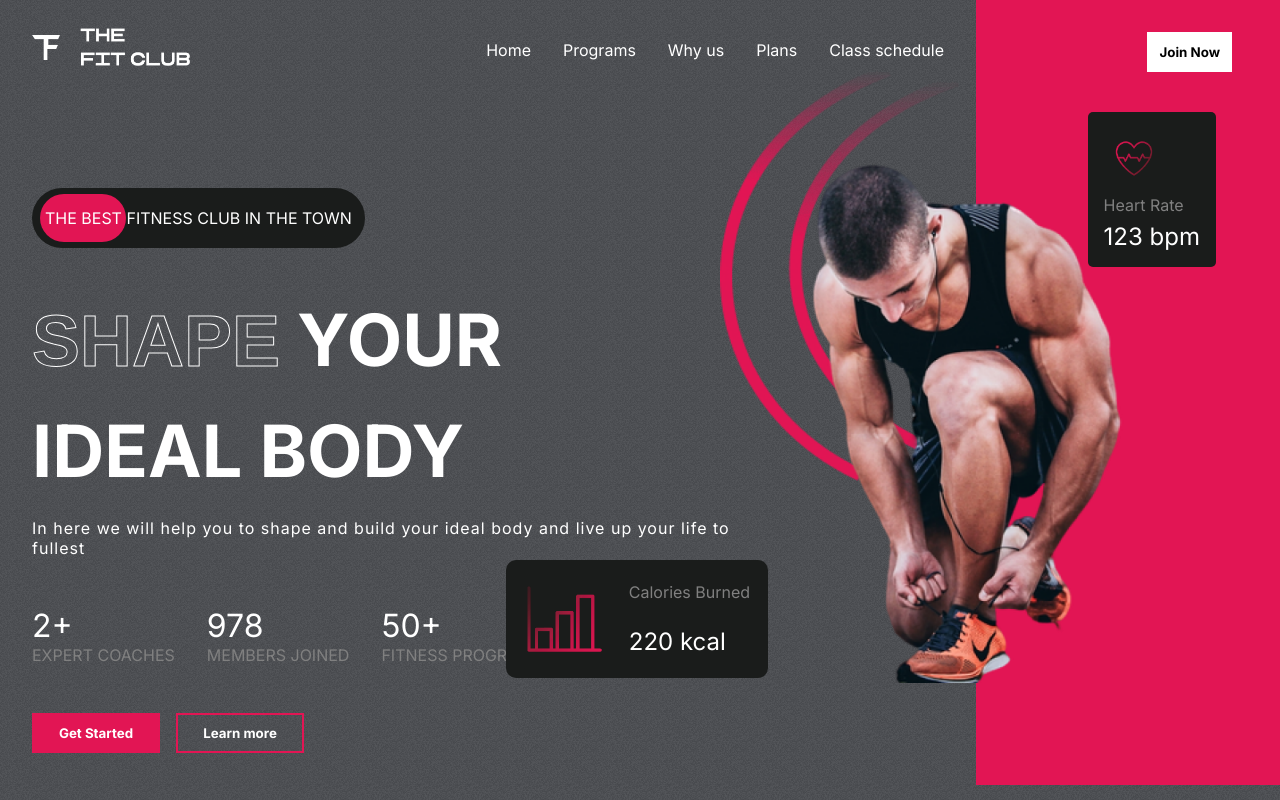
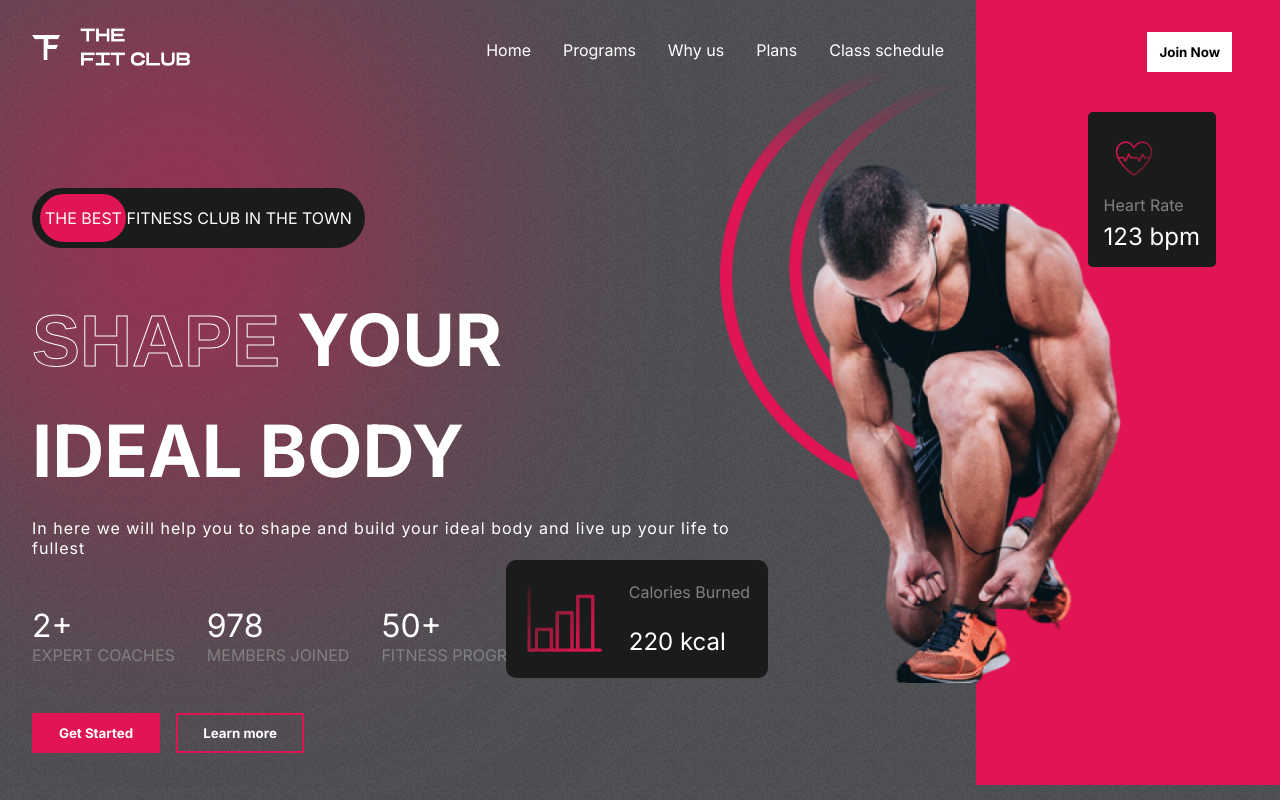
Before and after one commit to Ghantoos7/JIM-bepro, a React (Create React App) app: page / in a window 1280 px wide. Shown: the top 800 px of the page. Built offline with nearby package versions, Linux system fonts and the light colour scheme.

Commit message:
hero blur

```diff
--- a/src/App.css
+++ b/src/App.css
@@ -46,3 +46,11 @@
 .btn:hover{
   cursor: pointer;
 }
+
+.blur{
+  background: rgba(226,21,84,1);
+  position: absolute;
+  border-radius: 50%;
+  filter: blur(150px);
+  z-index: -9;
+}
--- a/src/componets/Hero/Hero.css
+++ b/src/componets/Hero/Hero.css
@@ -189,3 +189,9 @@ width: 80%;
     color: white;
     font-size: 1.5rem;
 }
+
+.hero-blur{
+    width: 22rem;
+    height: 30rem;
+    left: 0;
+}
--- a/src/componets/Hero/Hero.jsx
+++ b/src/componets/Hero/Hero.jsx
@@ -9,6 +9,7 @@ import calories from "../../assets/graph.gif";
 const Hero = () => {
   return (
     <div className="hero">
+      <div className="blur hero-blur"></div>
       <div className="left-h">
         <Header />
 
```
